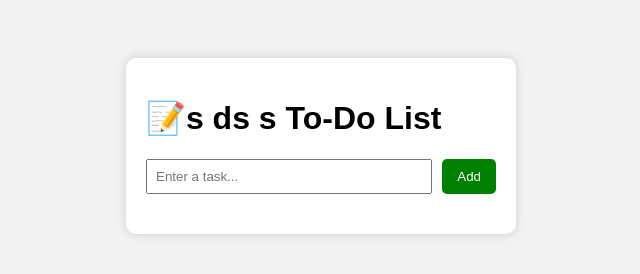
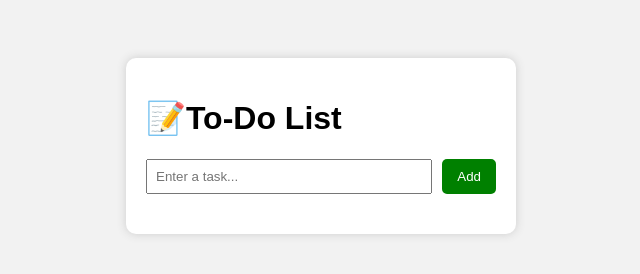
Before and after one commit to Siddarth075/ToDoList, a plain HTML site: page index.html in a window 1280 px wide. Shown: the whole page, without its empty margins (319-959 px from the left). Drawn offline with Linux system fonts and the light colour scheme.

Commit message:
Update index.html

```diff
--- a/index.html
+++ b/index.html
@@ -8,7 +8,7 @@
 <body>
 
     <div class="container">
-        <h1>📝s ds s To-Do List</h1>
+        <h1>📝To-Do List</h1>
 
         <div class="input-row">
             <input type="text" id="taskInput" placeholder="Enter a task...">
```
